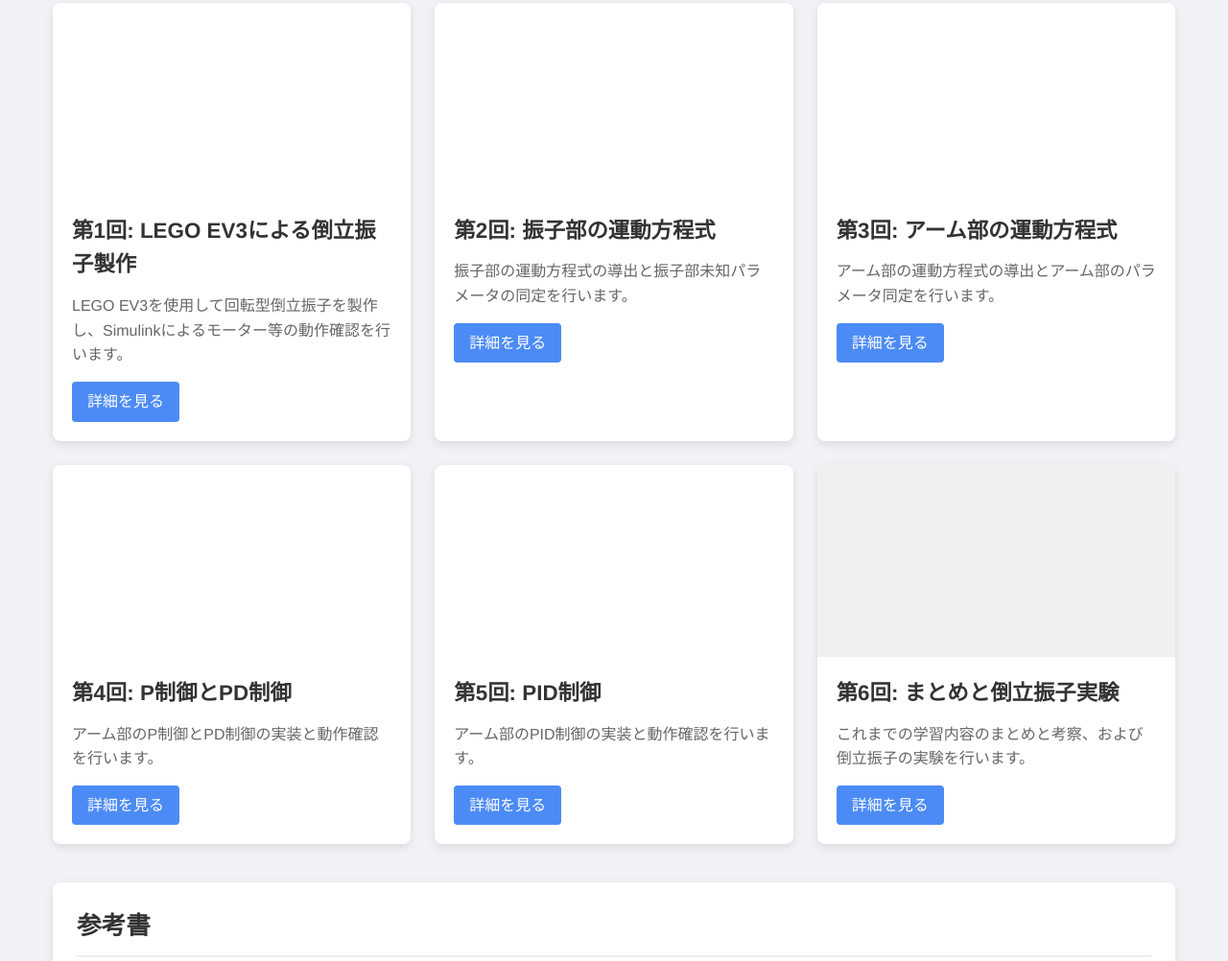
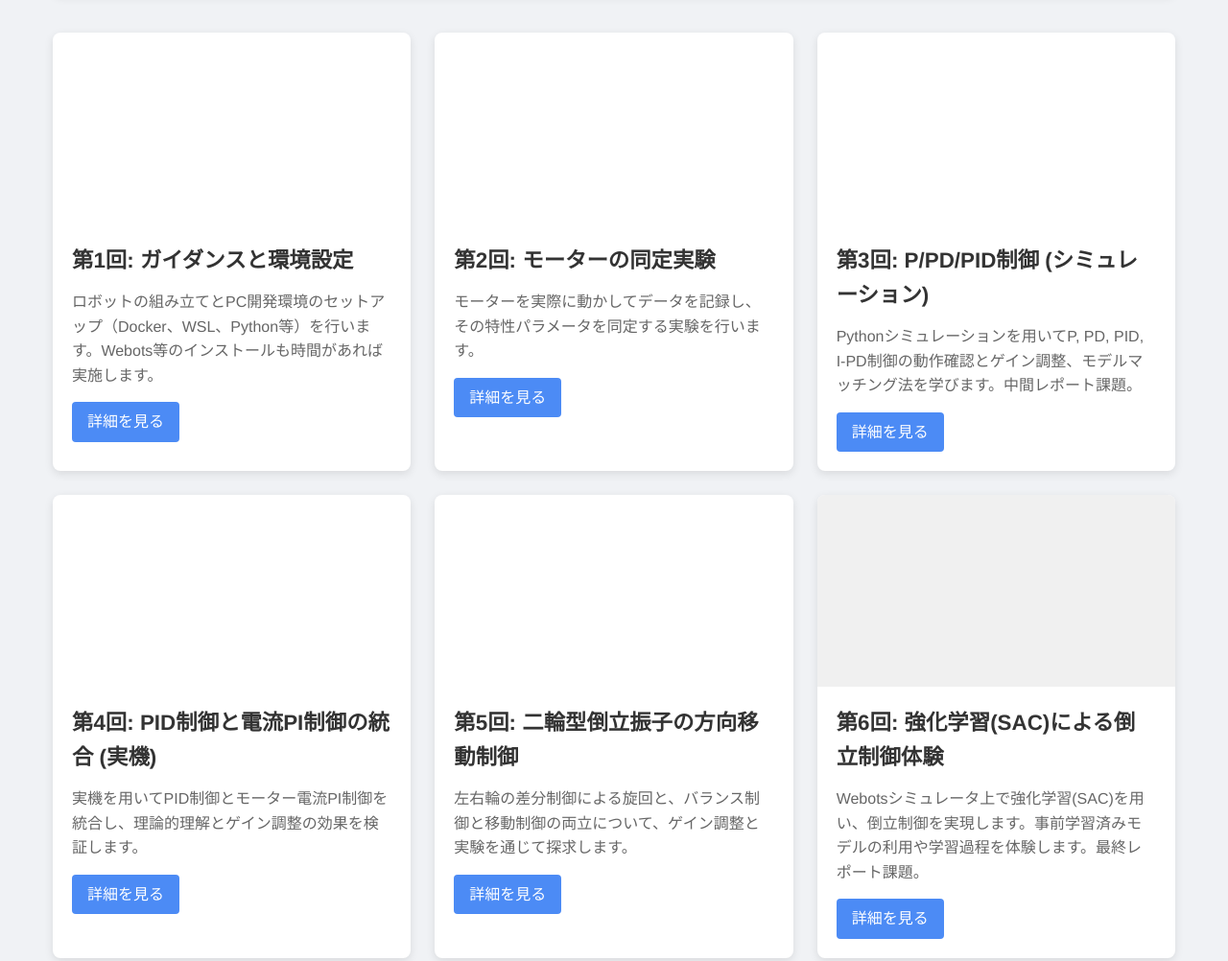
Before and after one commit to KobeUIdentPendExp/IdentPendHP, a plain HTML site: page index.html in a window 1280 px wide. Shown: the part 550-1552 px from the top of the page at 96% size. Drawn offline with Linux system fonts and the light colour scheme.

Commit message:
Update index.html

```diff
--- a/index.html
+++ b/index.html
@@ -204,79 +204,67 @@
     </ul>
   </nav>
 
-  <!-- メインコンテンツ -->
   <div class="container">
-    <!-- 紹介セクション -->
   <section class="intro-section">
     <h2>コース概要</h2>
-      <p>この総合実験では、回転型倒立振子のモデリングと制御について学びます。LEGO EV3を使用して倒立振子を製作し、Simulinkでモーターの動作確認を行い、振子部分とアーム部分の運動方程式を導出します。P制御、PD制御、PID制御を実装し、最終的に倒立振子の実験を行います。</p>
+    <p>この総合実験では、二輪型倒立振子の制御をテーマに、ロボットの組み立てから環境構築、モーターの同定、Pythonを用いたシミュレーションによる制御器設計（P/PD/PID）、実機でのPID制御と電流PI制御の統合、方向制御、そして最終的にはWebotsシミュレータを用いた強化学習による倒立制御までを段階的に学びます。</p>
   </section>
 
-    <!-- 回数ごとのカード -->
   <div class="sessions-grid">
-      <!-- 第1回 -->
     <div class="session-card">
       <div class="session-image" style="background-image: url('/api/placeholder/400/320');"></div>
       <div class="session-content">
-          <h3>第1回: LEGO EV3による倒立振子製作</h3>
-          <p>LEGO EV3を使用して回転型倒立振子を製作し、Simulinkによるモーター等の動作確認を行います。</p>
+        <h3>第1回: ガイダンスと環境設定</h3>
+        <p>ロボットの組み立てとPC開発環境のセットアップ（Docker、WSL、Python等）を行います。Webots等のインストールも時間があれば実施します。</p>
         <a href="1kaime/index.html" class="session-button">詳細を見る</a>
       </div>
     </div>
 
-      <!-- 第2回 -->
     <div class="session-card">
       <div class="session-image" style="background-image: url('/api/placeholder/400/320');"></div>
       <div class="session-content">
-          <h3>第2回: 振子部の運動方程式</h3>
-          <p>振子部の運動方程式の導出と振子部未知パラメータの同定を行います。</p>
+        <h3>第2回: モーターの同定実験</h3>
+        <p>モーターを実際に動かしてデータを記録し、その特性パラメータを同定する実験を行います。</p>
         <a href="2kaime/index.html" class="session-button">詳細を見る</a>
       </div>
     </div>
 
-      <!-- 第3回 -->
     <div class="session-card">
       <div class="session-image" style="background-image: url('/api/placeholder/400/320');"></div>
       <div class="session-content">
-          <h3>第3回: アーム部の運動方程式</h3>
-          <p>アーム部の運動方程式の導出とアーム部のパラメータ同定を行います。</p>
+        <h3>第3回: P/PD/PID制御 (シミュレーション)</h3>
+        <p>Pythonシミュレーションを用いてP, PD, PID, I-PD制御の動作確認とゲイン調整、モデルマッチング法を学びます。中間レポート課題。</p>
         <a href="3kaime/index.html" class="session-button">詳細を見る</a>
       </div>
     </div>
 
-      <!-- 第4回 -->
     <div class="session-card">
       <div class="session-image" style="background-image: url('/api/placeholder/400/320');"></div>
       <div class="session-content">
-          <h3>第4回: P制御とPD制御</h3>
-          <p>アーム部のP制御とPD制御の実装と動作確認を行います。</p>
+        <h3>第4回: PID制御と電流PI制御の統合 (実機)</h3>
+        <p>実機を用いてPID制御とモーター電流PI制御を統合し、理論的理解とゲイン調整の効果を検証します。</p>
         <a href="4kaime/index.html" class="session-button">詳細を見る</a>
       </div>
     </div>
 
-      <!-- 第5回 -->
     <div class="session-card">
       <div class="session-image" style="background-image: url('/api/placeholder/400/320');"></div>
       <div class="session-content">
-          <h3>第5回: PID制御</h3>
-          <p>アーム部のPID制御の実装と動作確認を行います。</p>
+        <h3>第5回: 二輪型倒立振子の方向移動制御</h3>
+        <p>左右輪の差分制御による旋回と、バランス制御と移動制御の両立について、ゲイン調整と実験を通じて探求します。</p>
         <a href="5kaime/index.html" class="session-button">詳細を見る</a>
       </div>
     </div>
 
-      <!-- 第6回 -->
     <div class="session-card">
       <div class="session-image" style="background-image: url('images/pendulum.gif'); background-size: contain; background-repeat: no-repeat; background-color: #f0f0f0;"></div>
       <div class="session-content">
-          <h3>第6回: まとめと倒立振子実験</h3>
-          <p>これまでの学習内容のまとめと考察、および倒立振子の実験を行います。</p>
+        <h3>第6回: 強化学習(SAC)による倒立制御体験</h3>
+        <p>Webotsシミュレータ上で強化学習(SAC)を用い、倒立制御を実現します。事前学習済みモデルの利用や学習過程を体験します。最終レポート課題。</p>
         <a href="6kaime/index.html" class="session-button">詳細を見る</a>
       </div>
     </div>
-    </div> <!-- 这里加上了sessions-grid的闭合标签 -->
-
-    <!-- 参考書セクション -->
-    <section class="references">
+  </div> <section class="references">
     <h2>参考書</h2>
     <ul>
       <li>MATLAB/Simulinkと実機で学ぶ制御工学</li>
@@ -285,7 +273,6 @@
     </ul>
   </section>
 </div>
-
   <!-- フッター -->
   <footer>
     <p>&copy; <script>document.write(new Date().getFullYear());</script> 総合実験1 回転型倒立振子のモデリングと制御 All Rights Reserved.</p>
```
Lines whose indentation alone changed are shown as unchanged.
